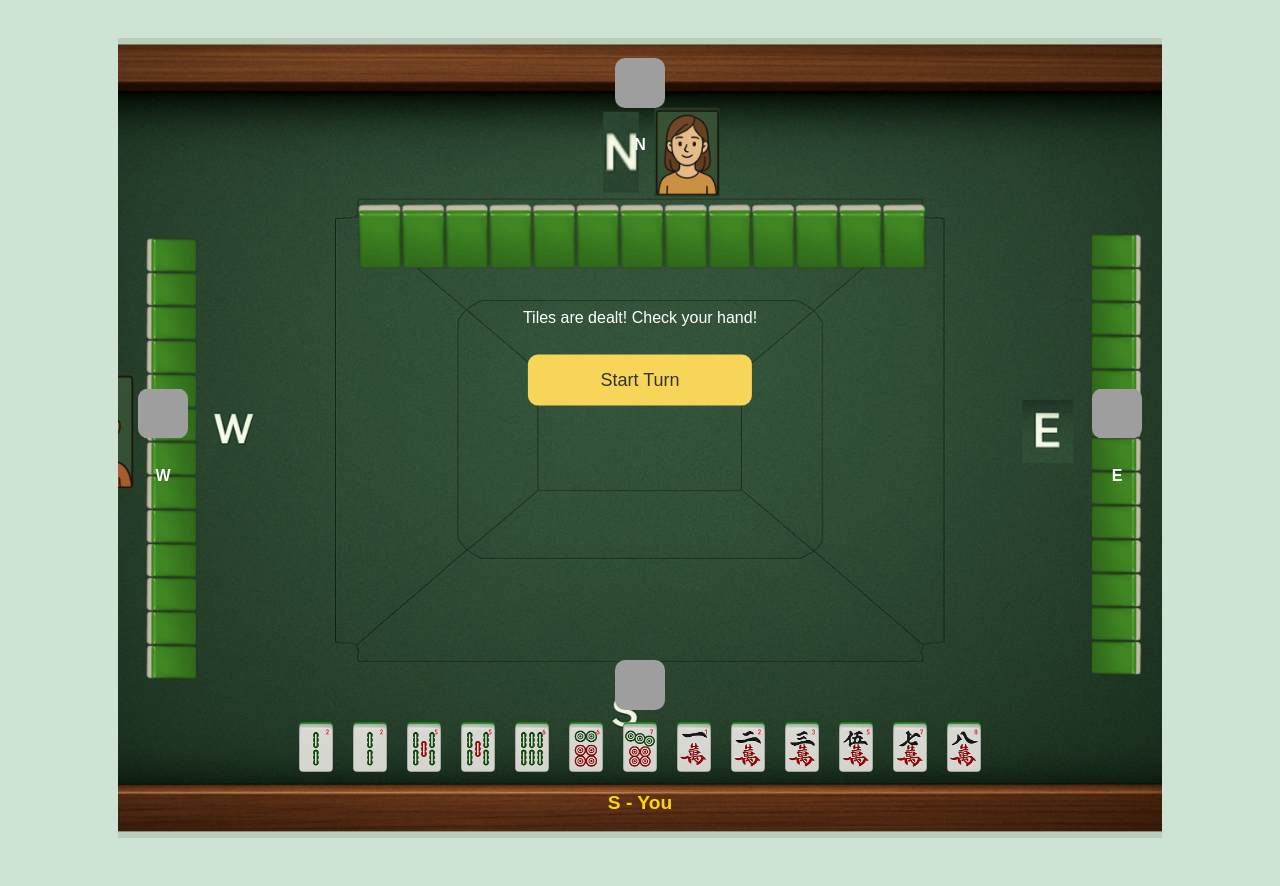
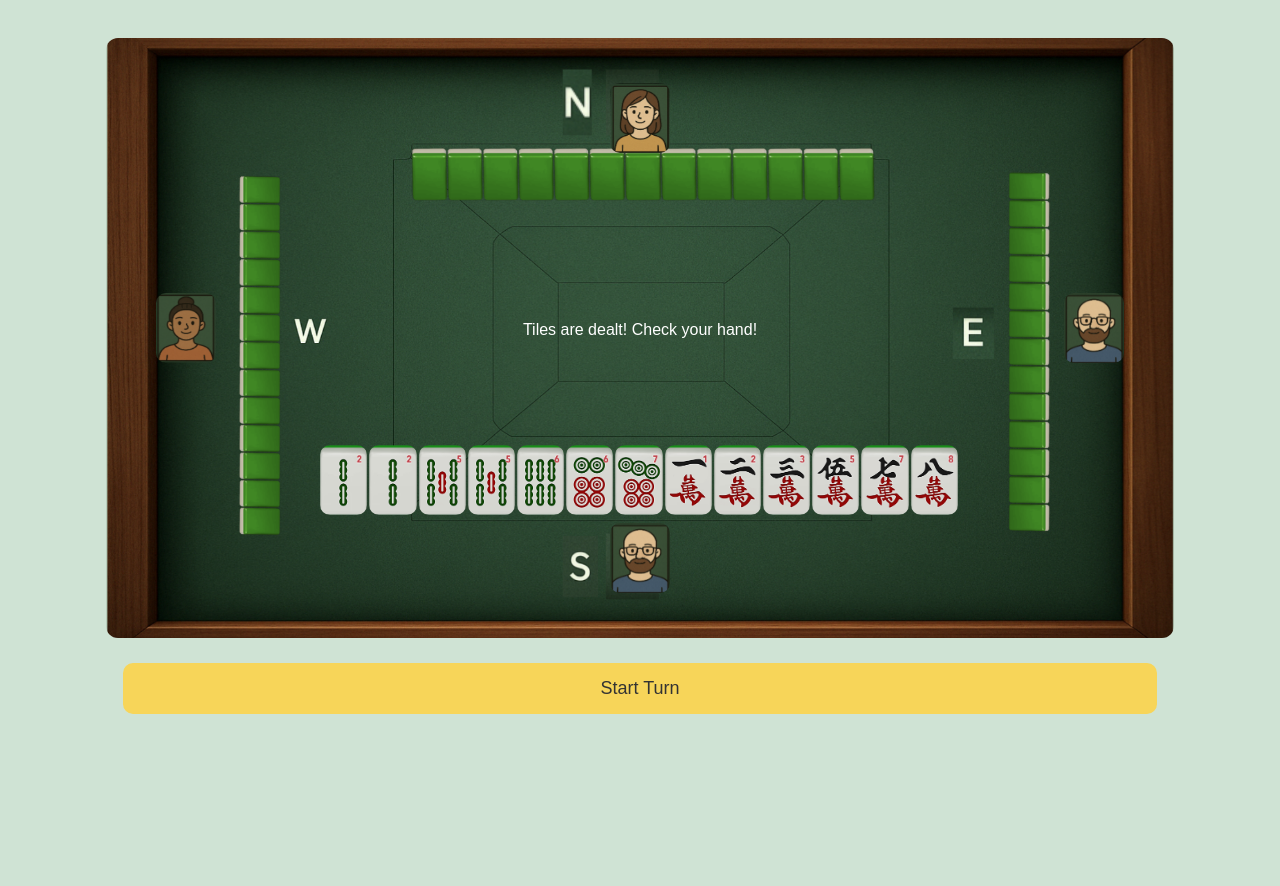
Before and after one commit to dby516/UIDesign_project, a Flask app: page /quiz/1 in a window 1280 px wide. Shown: the part 58-944 px from the top of the page. After the commit the page ends 772 px from the top, so only its background shows below. Run offline with Flask 3, Linux system fonts and the light colour scheme; grey boxes are pictures that could not be loaded.

Commit message:
Updated Quiz UI

```diff
--- a/static/style.css
+++ b/static/style.css
@@ -28,14 +28,28 @@ body {
     align-items: center;
 }
 
-.north { top: 20px; left: 50%; transform: translateX(-50%); }
-.south { bottom: 20px; left: 50%; transform: translateX(-50%); }
-.west { left: 20px; top: 50%; transform: translateY(-50%); }
-.east { right: 20px; top: 50%; transform: translateY(-50%); }
+.player-label {
+    display: flex;
+    align-items: center; /* vertically center image and text */
+    gap: 8px; /* space between image and text */
+}
+
+#player-hand {
+    width: 70%;
+    margin: 0 auto;
+    display: flex;
+    justify-content: center;
+}
+
+
+.north { top: 45px; left: 50%; transform: translateX(-50%); }
+.south { bottom: 45px; left: 50%; transform: translateX(-50%); }
+.west { left: 50px; top: 50%; transform: translateY(-50%); }
+.east { right: 50px; top: 50%; transform: translateY(-50%); }
 
 .player img {
-    width: 50px;
-    height: 50px;
+    width: 60px;
+    height: 70px;
     border-radius: 10px;
 }
 
@@ -71,7 +85,7 @@ body {
 
 .center {
     position: absolute;
-    top: 40%;
+    top: 50%;
     left: 50%;
     transform: translate(-50%, -50%);
     text-align: center;
@@ -193,6 +207,7 @@ body {
 
 /* ----- Play Round ----- */
 .play-column {
+    position: relative;
     /*background-size: contain;           preserve aspect ratio */
     background-image: url('/static/learn_data/play_round_bg.png');
     background-repeat: no-repeat;      /* avoid tiling */
@@ -307,6 +322,48 @@ body {
     margin: 5px 0;
 }
 
+.discardbox {
+    position: absolute;
+    display: flex;
+    gap: 4px;
+    z-index: 5;
+}
+
+.discardbox .discard-row {
+    display: flex;
+    gap: 4px;
+}
+
+/* North - Top center */
+.dis_north {
+    top: 180px;
+    left: 50%;
+    transform: translateX(-50%);
+}
+
+/* South - Bottom center (above player's hand) */
+.dis_south {
+    bottom: 200px; /* adjust to sit above hand */
+    left: 50%;
+    transform: translateX(-50%);
+}
+
+/* West - Center left */
+.dis_west {
+    left: 240px;
+    top: 40%;
+    transform: translateY(-50%);
+    flex-direction: column;
+}
+
+/* East - Center right */
+.dis_east {
+    right: 240px;
+    top: 40%;
+    transform: translateY(-50%);
+    flex-direction: column;
+}
+
 .discard-col {
     display: flex;
     flex-direction: column;
@@ -327,6 +384,35 @@ body {
     justify-content: space-between;
 }
 
+/* Top-center (North) */
+.discard-n-f {
+    top: 20px;
+    left: 50%;
+    transform: translateX(-50%);
+  }
+
+  /* Bottom-center (South) */
+  .discard-s-f {
+    bottom: 20px;
+    left: 50%;
+    transform: translateX(-50%);
+  }
+
+  /* Left-center (West) */
+  .discard-w-f {
+    left: 20px;
+    top: 50%;
+    transform: translateY(-50%);
+    flex-direction: column;
+  }
+
+  /* Right-center (East) */
+  .discard-e-f {
+    right: 20px;
+    top: 50%;
+    transform: translateY(-50%);
+    flex-direction: column;
+  }
 
 .main-play-content {
     /* flex-grow: 1; */
--- a/templates/quiz.html
+++ b/templates/quiz.html
@@ -2,43 +2,65 @@
 {% block content %}
 
 <div class="container py-5 px-4 px-lg-5 mt-5">
-    <div class="table-container">
+    <div class="row">
+        <div class="col play-column">
+        <!-- <div class="table-container"> -->
             <div class="player north">
-            <img src="/static/avatar_n.png">
+                <img src="/static/avatars/avatar_n.png">
                 <div class="tiles hidden"></div>
-            <div class="label">N</div>
             </div>
             <div class="player west">
-            <img src="/static/avatar_w.png">
+                <img src="/static/avatars/avatar_w.png">
                 <div class="tiles hidden"></div>
-            <div class="label">W</div>
             </div>
             <div class="player east">
-            <img src="/static/avatar_e.png">
+                <img src="/static/avatars/avatar_e.png">
                 <div class="tiles hidden"></div>
-            <div class="label">E</div>
             </div>
             <div class="player south you">
-            <img src="/static/avatar_you.png">
-            <div class="tiles" id="player-hand"></div>
-            <div class="label">S - You</div>
+                <!-- <div class="tiles" id="player-hand"></div> -->
+                 <!-- Bottom: Your Hand & Label -->
+                <div class="tile-row mb-2" id="player-hand"></div>
+                <img src="/static/avatars/avatar_s.png">
             </div>
 
             <div class="center">
                 <div class="discard-info">
+                    <p></p>
                     <img class="tile discard" style="display: none;">
-                <p></p>
                 </div>
-            <div class="options">
-            </div>
+
                 <div id="message-box"></div>
             </div>
 
+            <div class="discardbox dis_north">
+                <div id="discard-N" class="discard-row"></div>
+            </div>
+            <div class="discardbox dis_south">
+                <div id="discard-S" class="discard-row"></div>
+            </div>
+            <div class="discardbox dis_west">
+                <div id="discard-W" class="discard-row"></div>
+            </div>
+            <div class="discardbox dis_east">
+                <div id="discard-E" class="discard-row"></div>
+            </div>
+
+
+        <!-- </div> -->
+        </div>
+
+        <!-- Right: Operation Buttons -->
+        <div class="col">
+            <div class="options">
+            </div>
+        </div>
+    </div>
+</div>
 
 <script>
     const questionId = {{ question_id }};
 </script>
 <script src="{{ url_for('static', filename='quiz.js') }}"></script>
-</div>
 
 {% endblock %}
```
Also changed, not shown: static/quiz.js (+379 -14 lines), static/avatars/avatar_e.png (added), static/avatars/avatar_n.png (added), static/avatars/avatar_s.png (added), static/avatars/avatar_w.png (added), static/learn_data/play_round_bg.png. Lines whose indentation alone changed are shown as unchanged.
